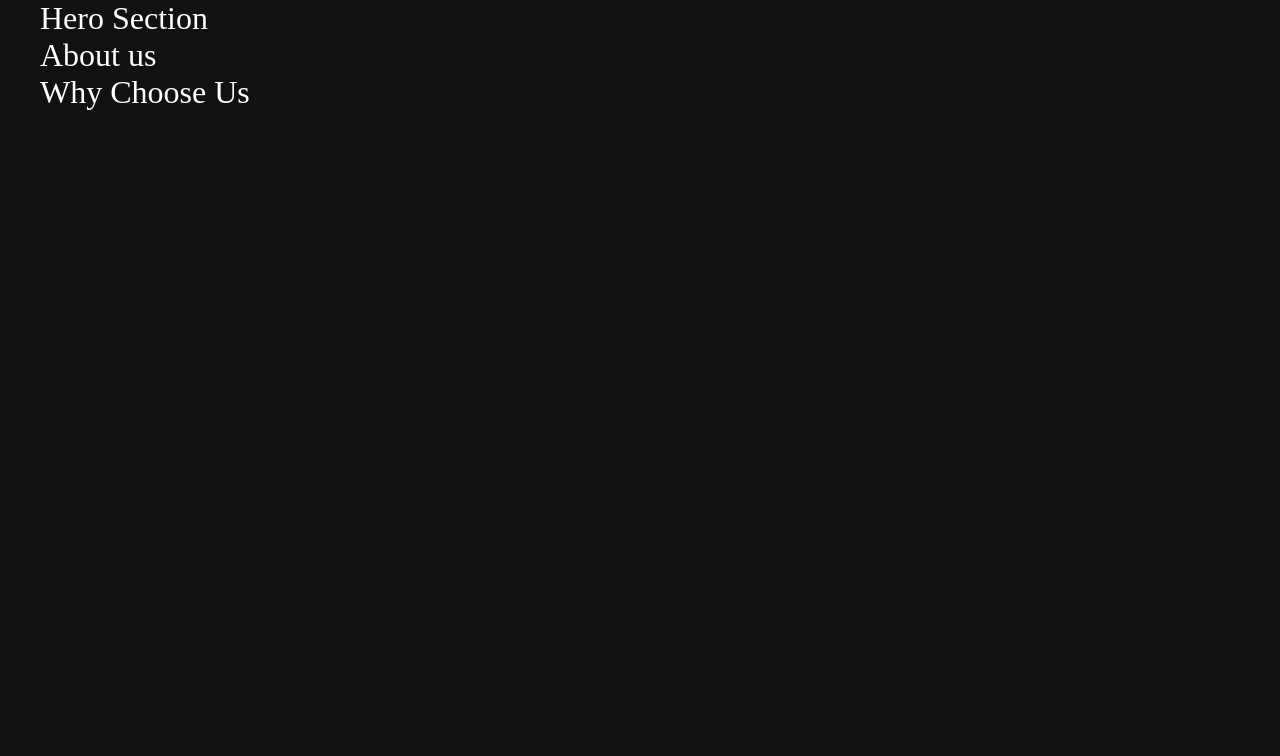
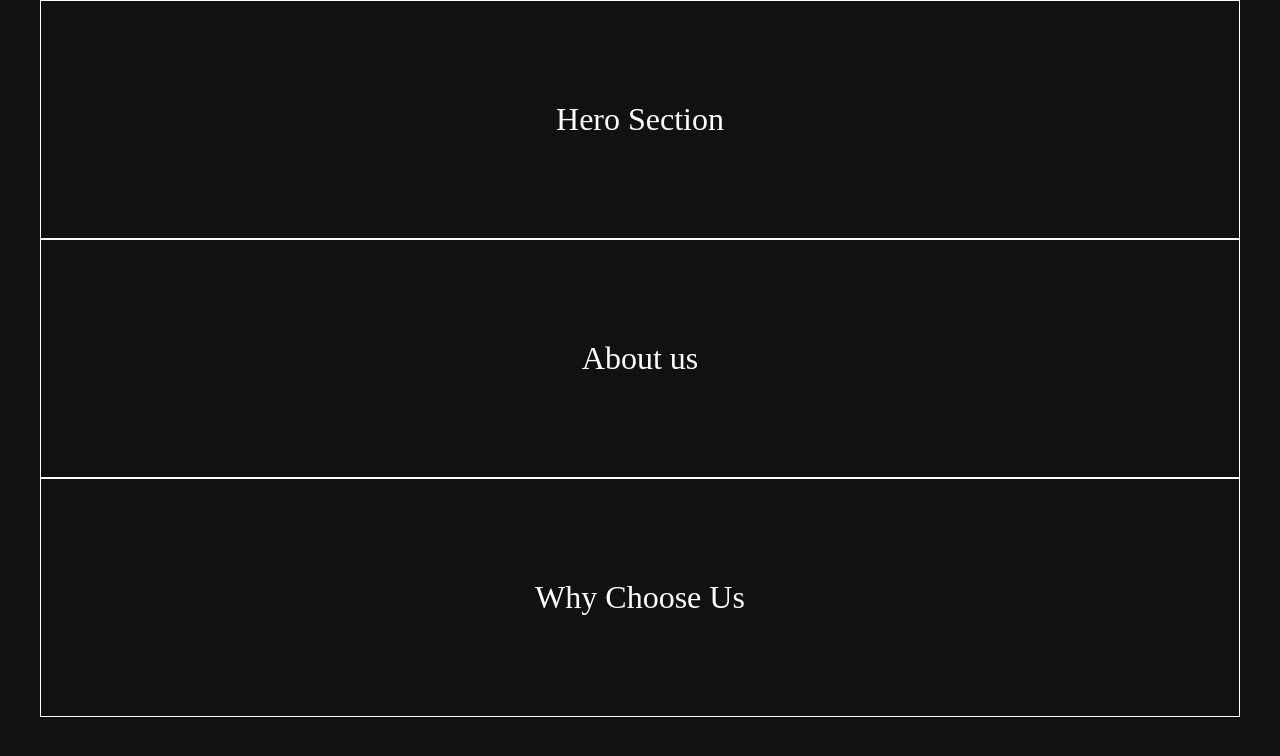
Before and after one commit to AhmedMustafa48/javascript-docs, a plain HTML site: page advanced/7- variables in dev-tool/index.html in a window 1280 px wide. Drawn offline with Linux system fonts and the light colour scheme.

Commit message:
css added

```diff
--- a/advanced/7- variables in dev-tool/style.css
+++ b/advanced/7- variables in dev-tool/style.css
@@ -21,3 +21,13 @@ body {
   width: 100%;
   padding: 0 40px;
 }
+.container {
+  margin: 0 auto;
+  width: 100%;
+  max-width: 1280px;
+  padding: 100px 0px;
+  display: flex;
+  align-items: center;
+  justify-content: center;
+  border: solid 1px white;
+}
```
